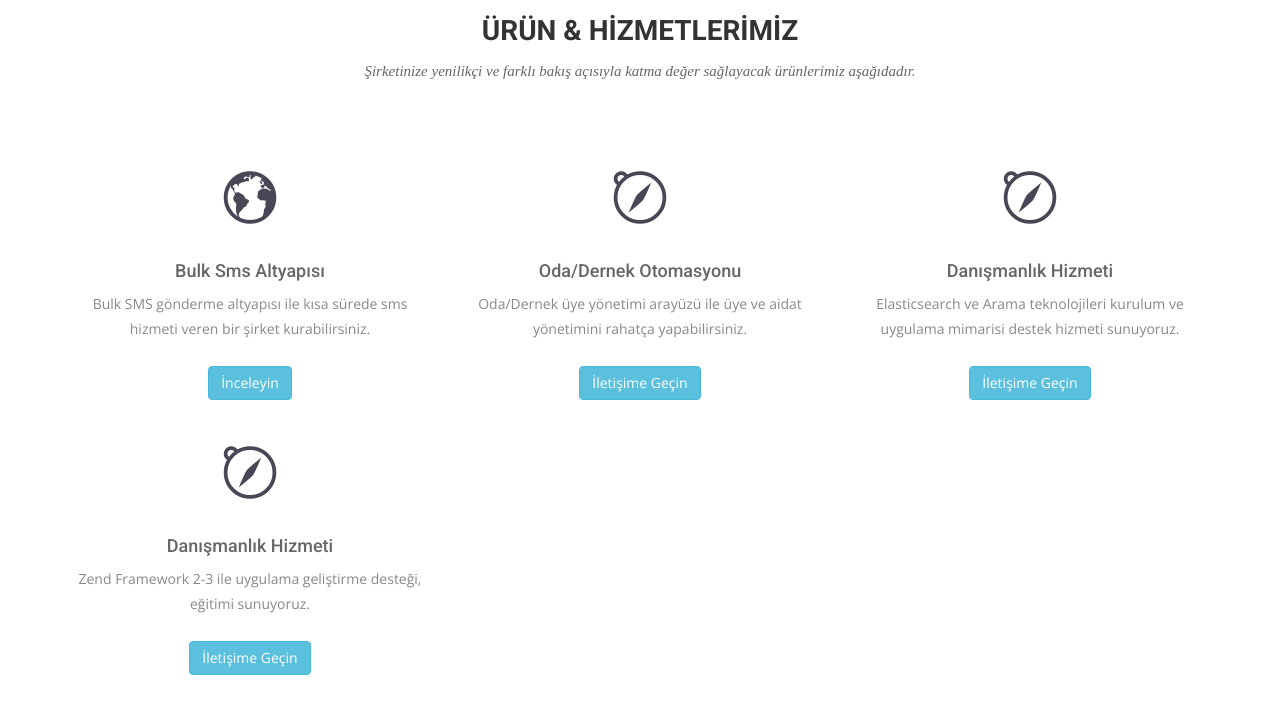
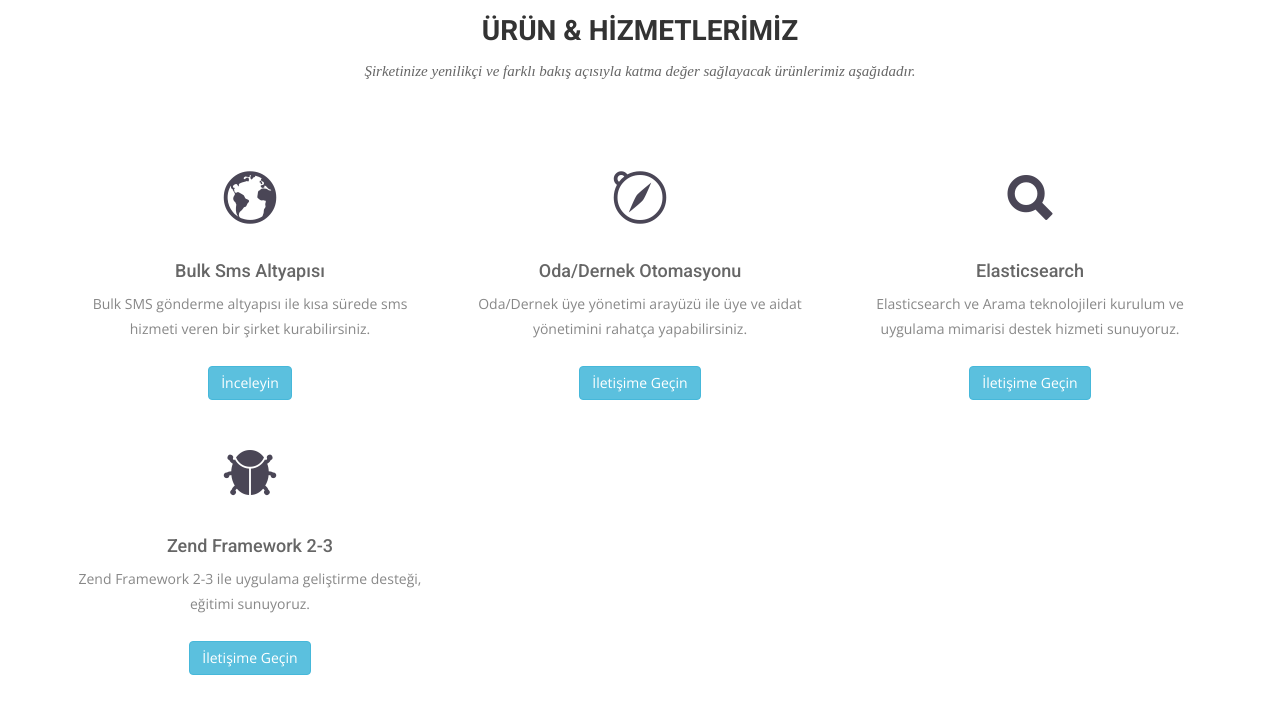
Before and after one commit to motivolog/motlab, a Jekyll site: the page built from index.html, in a window 1280 px wide and 900 px high, scrolled down 2171 px. Shown: the top 714 px of the window. Built offline with Jekyll 4.4.1, drawn with Linux system fonts in a browser that asks for light colours; nearby versions of some CDN libraries; some web fonts are replaced.

Commit message:
icon changes

```diff
--- a/index.html
+++ b/index.html
@@ -85,8 +85,8 @@ permalink: /
       </div>
       <div class="col-sm-6 col-md-4">
         <div class="service-item">
-          <i class="ion-compass"></i>
-          <h4>Danışmanlık Hizmeti</h4>
+          <i class="ion-search"></i>
+          <h4>Elasticsearch</h4>
           <p>
             Elasticsearch ve Arama teknolojileri kurulum ve uygulama mimarisi destek hizmeti sunuyoruz.
             <br><br><a href="mailto:haydar.kulekci@motivolog.com" class="btn btn-info">İletişime Geçin</a>
@@ -95,8 +95,8 @@ permalink: /
       </div>
       <div class="col-sm-6 col-md-4">
         <div class="service-item">
-          <i class="ion-compass"></i>
-          <h4>Danışmanlık Hizmeti</h4>
+          <i class="ion-bug"></i>
+          <h4>Zend Framework 2-3</h4>
           <p>
             Zend Framework 2-3 ile uygulama geliştirme desteği, eğitimi sunuyoruz.
             <br><br><a href="mailto:haydar.kulekci@motivolog.com" class="btn btn-info">İletişime Geçin</a>
```
